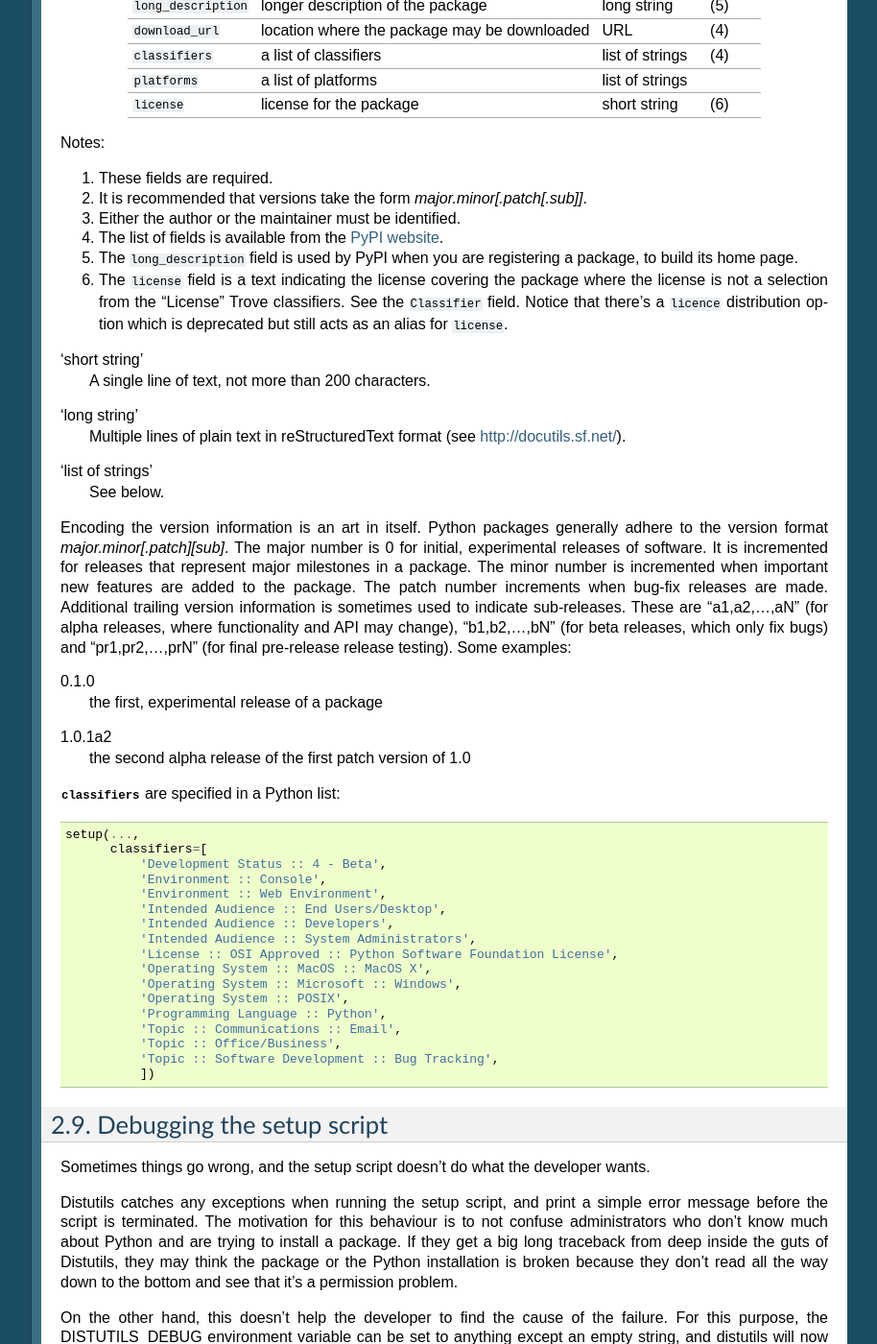
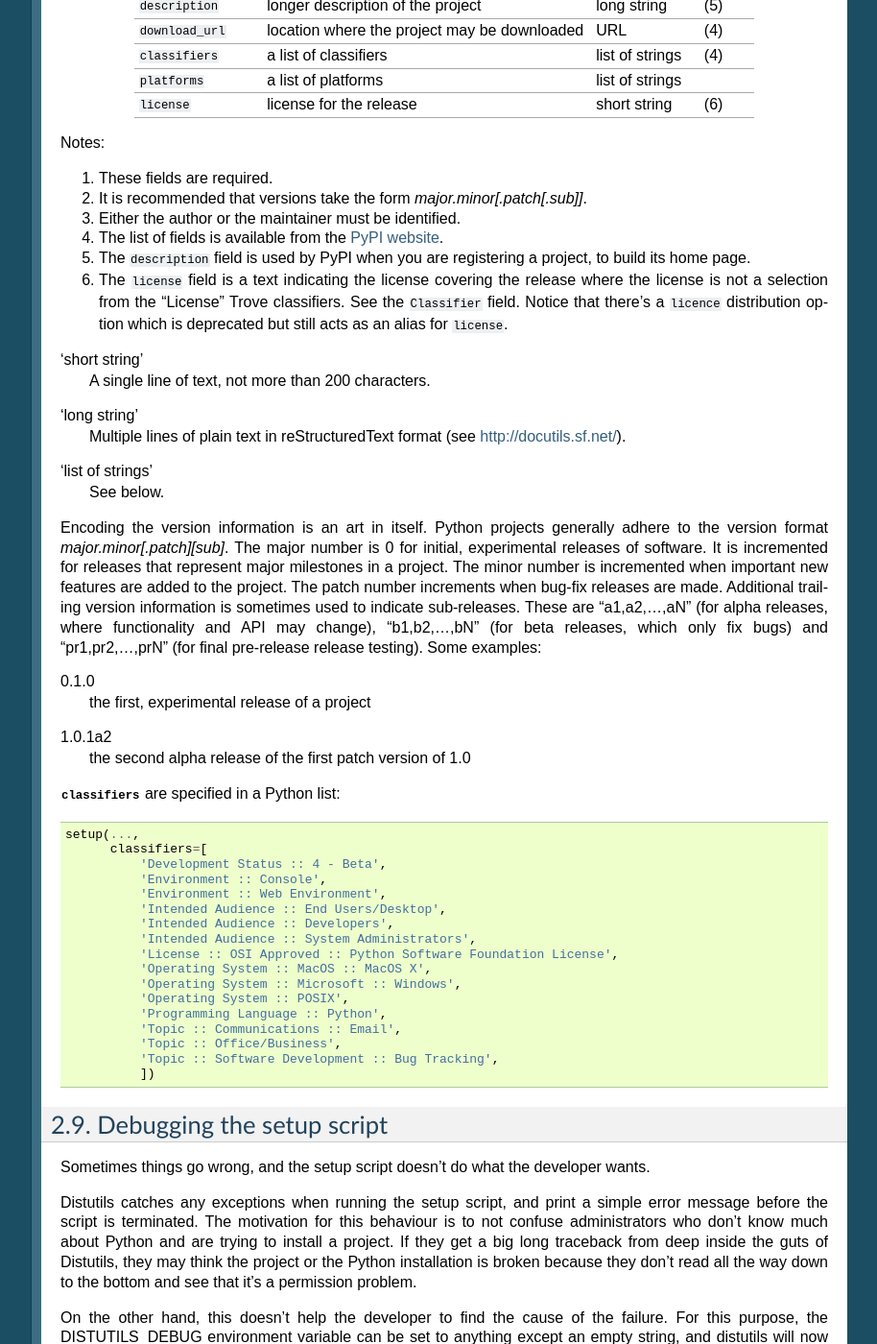
Before and after one commit to crateio/distutils2, a Sphinx documentation site: the page built from docs/source/distutils/setupscript.rst, in a window 1280 px wide and 1400 px high, scrolled down 8482 px. Shown: the whole window at 96% size, without its empty margins (187-1101 px from the left). Built offline with Sphinx 7.4.7, drawn with Linux system fonts in a browser that asks for light colours; some of the changed text lies outside the part shown.

Commit message:
Update some terminology

```diff
--- a/docs/source/distutils/setupscript.rst
+++ b/docs/source/distutils/setupscript.rst
@@ -17,7 +17,7 @@ of sections: the Distutils' own setup script.  (Keep in mind that although the
 Distutils are included with Python 1.6 and later, they also have an independent
 existence so that Python 1.5.2 users can use them to install other module
 distributions.  The Distutils' own setup script, shown here, is used to install
-the package into Python 1.5.2.) ::
+the project into Python 1.5.2.) ::
 
     #!/usr/bin/env python
 
@@ -356,6 +356,8 @@ previous build.
 Relationships between Distributions and Packages
 ================================================
 
+.. FIXME rewrite to update to PEP 345 (but without dist/release confusion)
+
 A distribution may relate to packages in three specific ways:
 
 #. It can require packages or modules.
@@ -546,37 +548,37 @@ This information includes:
 +----------------------+---------------------------+-----------------+--------+
 | Meta-Data            | Description               | Value           | Notes  |
 +======================+===========================+=================+========+
-| ``name``             | name of the package       | short string    | \(1)   |
+| ``name``             | name of the project       | short string    | \(1)   |
 +----------------------+---------------------------+-----------------+--------+
 | ``version``          | version of this release   | short string    | (1)(2) |
 +----------------------+---------------------------+-----------------+--------+
-| ``author``           | package author's name     | short string    | \(3)   |
+| ``author``           | project author's name     | short string    | \(3)   |
 +----------------------+---------------------------+-----------------+--------+
 | ``author_email``     | email address of the      | email address   | \(3)   |
-|                      | package author            |                 |        |
+|                      | project author            |                 |        |
 +----------------------+---------------------------+-----------------+--------+
-| ``maintainer``       | package maintainer's name | short string    | \(3)   |
+| ``maintainer``       | project maintainer's name | short string    | \(3)   |
 +----------------------+---------------------------+-----------------+--------+
 | ``maintainer_email`` | email address of the      | email address   | \(3)   |
-|                      | package maintainer        |                 |        |
+|                      | project maintainer        |                 |        |
 +----------------------+---------------------------+-----------------+--------+
-| ``url``              | home page for the package | URL             | \(1)   |
+| ``home_page``        | home page for the project | URL             | \(1)   |
 +----------------------+---------------------------+-----------------+--------+
-| ``description``      | short, summary            | short string    |        |
+| ``summary``          | short, summary            | short string    |        |
 |                      | description of the        |                 |        |
-|                      | package                   |                 |        |
+|                      | project                   |                 |        |
 +----------------------+---------------------------+-----------------+--------+
-| ``long_description`` | longer description of the | long string     | \(5)   |
-|                      | package                   |                 |        |
+| ``description``      | longer description of the | long string     | \(5)   |
+|                      | project                   |                 |        |
 +----------------------+---------------------------+-----------------+--------+
 | ``download_url``     | location where the        | URL             | \(4)   |
-|                      | package may be downloaded |                 |        |
+|                      | project may be downloaded |                 |        |
 +----------------------+---------------------------+-----------------+--------+
 | ``classifiers``      | a list of classifiers     | list of strings | \(4)   |
 +----------------------+---------------------------+-----------------+--------+
 | ``platforms``        | a list of platforms       | list of strings |        |
 +----------------------+---------------------------+-----------------+--------+
-| ``license``          | license for the package   | short string    | \(6)   |
+| ``license``          | license for the release   | short string    | \(6)   |
 +----------------------+---------------------------+-----------------+--------+
 
 Notes:
@@ -595,12 +597,12 @@ Notes:
     <http://pypi.python.org/pypi>`_.
 
 (5)
-    The ``long_description`` field is used by PyPI when you are registering a
-    package, to build its home page.
+    The ``description`` field is used by PyPI when you are registering a
+    project, to build its home page.
 
 (6)
     The ``license`` field is a text indicating the license covering the
-    package where the license is not a selection from the "License" Trove
+    release where the license is not a selection from the "License" Trove
     classifiers. See the ``Classifier`` field. Notice that
     there's a ``licence`` distribution option which is deprecated but still
     acts as an alias for ``license``.
@@ -615,11 +617,13 @@ Notes:
 'list of strings'
     See below.
 
-Encoding the version information is an art in itself. Python packages generally
+.. TODO move text to :mod:`distutils2.version`, leave a link
+
+Encoding the version information is an art in itself. Python projects generally
 adhere to the version format *major.minor[.patch][sub]*. The major number is 0
 for initial, experimental releases of software. It is incremented for releases
-that represent major milestones in a package. The minor number is incremented
-when important new features are added to the package. The patch number
+that represent major milestones in a project. The minor number is incremented
+when important new features are added to the project. The patch number
 increments when bug-fix releases are made. Additional trailing version
 information is sometimes used to indicate sub-releases.  These are
 "a1,a2,...,aN" (for alpha releases, where functionality and API may change),
@@ -627,7 +631,7 @@ information is sometimes used to indicate sub-releases.  These are
 (for final pre-release release testing). Some examples:
 
 0.1.0
-    the first, experimental release of a package
+    the first, experimental release of a project
 
 1.0.1a2
     the second alpha release of the first patch version of 1.0
@@ -662,8 +666,8 @@ wants.
 Distutils catches any exceptions when running the setup script, and print a
 simple error message before the script is terminated.  The motivation for this
 behaviour is to not confuse administrators who don't know much about Python and
-are trying to install a package.  If they get a big long traceback from deep
-inside the guts of Distutils, they may think the package or the Python
+are trying to install a project.  If they get a big long traceback from deep
+inside the guts of Distutils, they may think the project or the Python
 installation is broken because they don't read all the way down to the bottom
 and see that it's a permission problem.
 
```
